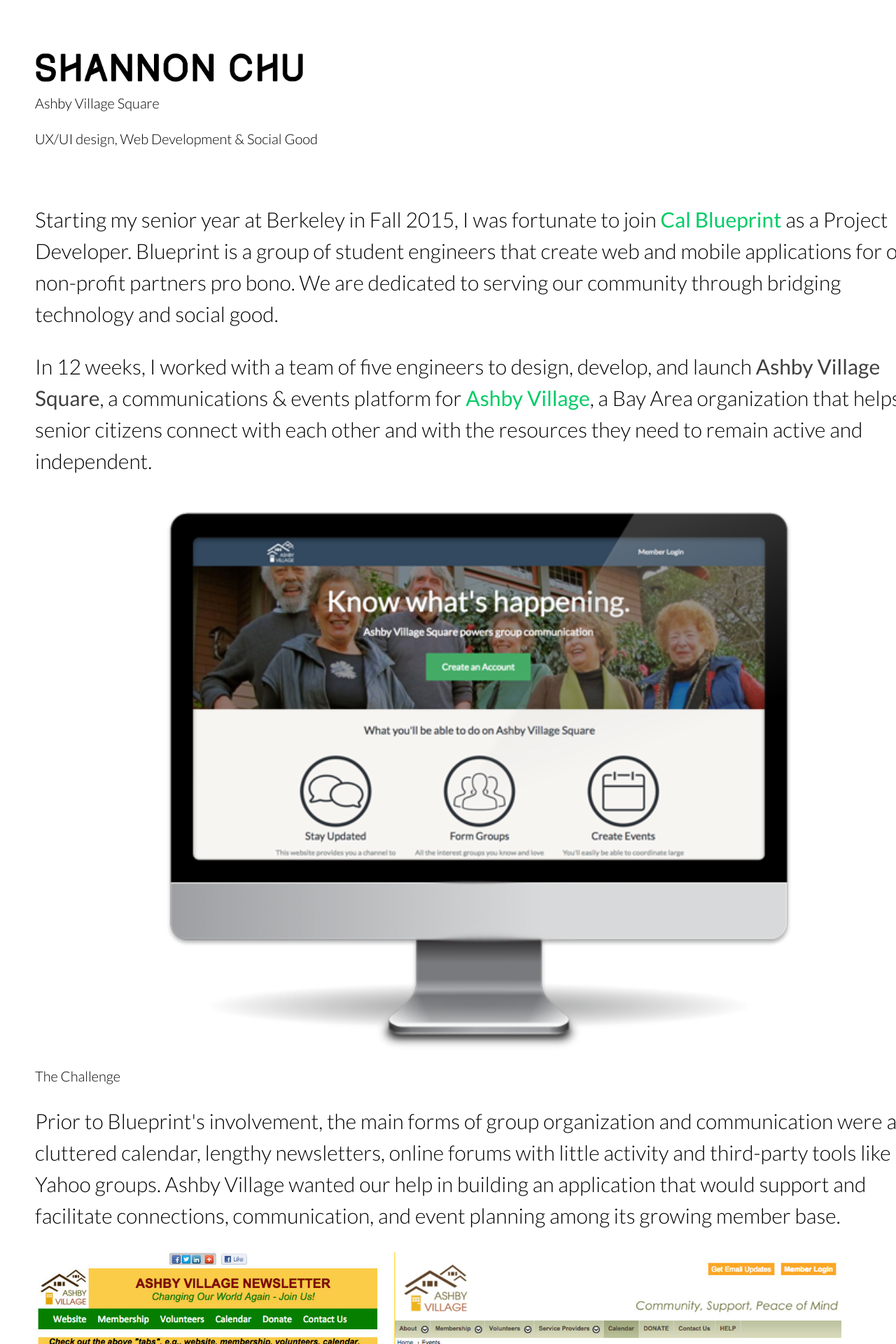
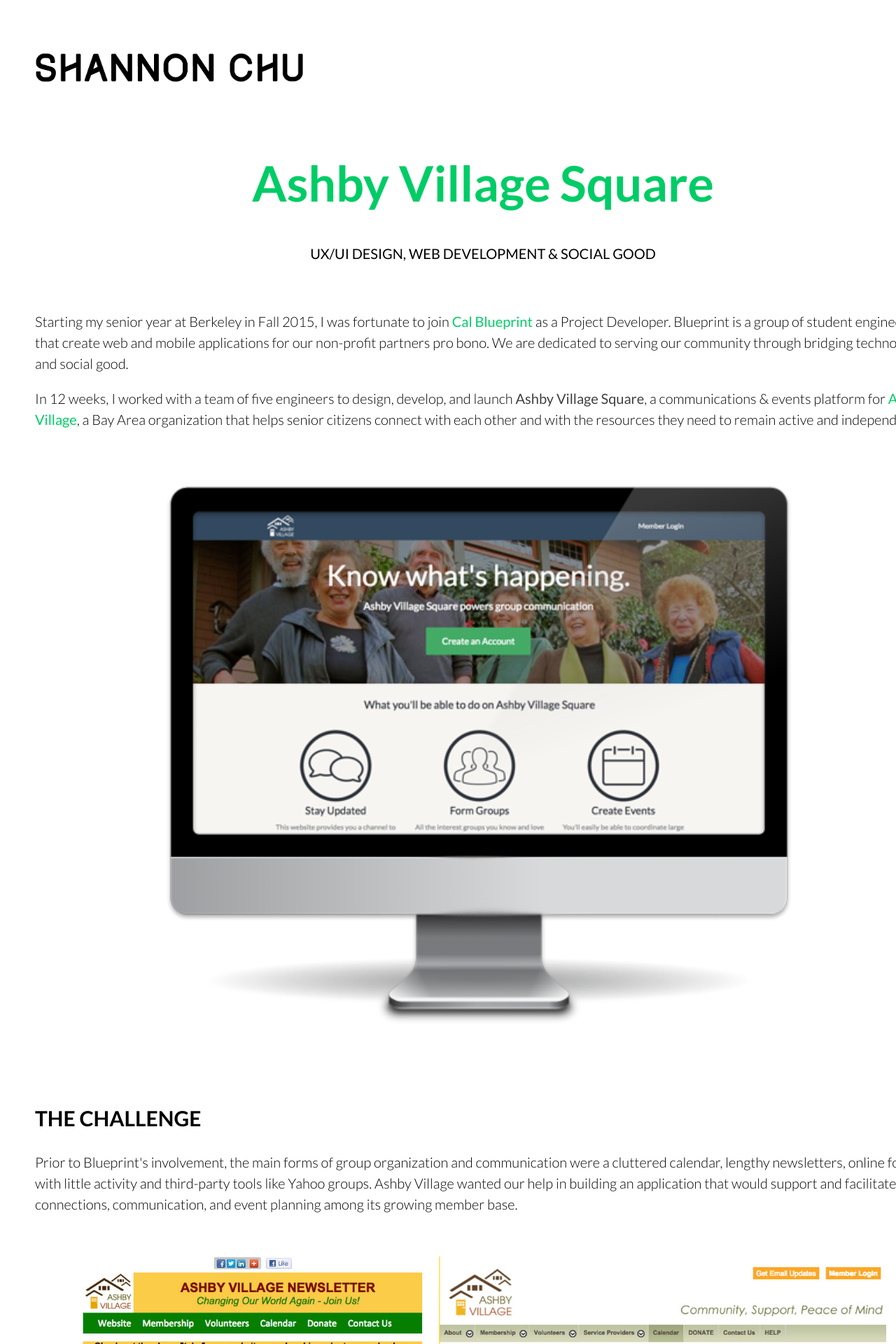
Before and after one commit to shannonchu/shannonchu.github.io, a Jekyll site: the page built from pages/ashby-village.html, in a window 1280 px wide. Shown: the top 1920 px of the page at 70% size. Built offline with Jekyll 4.4.1, drawn with Linux system fonts in a browser that asks for light colours; nearby versions of some CDN libraries.

Commit message:
project page mobile styles

```diff
--- a/css/main.css
+++ b/css/main.css
@@ -27,7 +27,7 @@
 /* NAVIGATION and FOOTER */
 .header-img {
   padding-top: 25px;
-  width: 90%;
+  width: 80%;
 }
 footer ul {
   padding: 0px;
@@ -108,6 +108,43 @@
 .proj-description {
   margin:0;
 }
+
+/* project pieces */
+  body .portfolio-piece {
+    margin: 0px auto;
+  }
+  .portfolio-piece h1 {
+    padding-top: 50px;
+    font-size: 3.5em;
+    font-weight: 600;
+    color: #00cc66;
+    text-align: center;
+  }
+  .portfolio-piece h4 {
+    text-transform: uppercase;
+    font-weight: 500;
+    font-size: 1em;
+    text-align: center;
+  }
+  .portfolio-piece h3 {
+    text-transform: uppercase;
+    font-weight: 600;
+    font-size: 1.5em;
+  }
+  .portfolio-piece p {
+    font-size: 1em;
+  }
+  .credits {
+    font-family:'Lato', 'Sans-Serif';
+    font-size: .75em !important;
+    font-weight: 400;
+  }
+  .portfolio-piece img, iframe {
+    display: block;
+    margin: 0 auto;
+    margin-top: 60px;
+    margin-bottom: 60px;
+  }
 
 /* ############################# PROJECT PAGES ############################# */
 @media screen and (min-device-width: 1200px) and (max-device-width: 1600px) {
--- a/pages/sis-project.html
+++ b/pages/sis-project.html
@@ -9,10 +9,10 @@
       UC Berkeley's Student Information Systems (SIS) Project is a campus initiative to consolidate all of UC Berkeley's various student information systems into a one-stop-shop student portal: <a class="links" href="http://calcentral.berkeley.edu" target="_newtab">Cal Central.</a>
     </p>
     <p>
-      Since Summer 2015, I have been a UX Design intern for the project, assisting the UX team in transforming the user experiences of 40,000+ campus community members.  My work focuses on bringing the student voice to the desired future state of the Academic Planning & Enrollment efforts of the project, as well as supporting the UX lifecycle around Cal Central development.
+      I was a UX Design intern for the project, assisting the UX team in transforming the user experiences of 40,000+ campus community members.  My work focused on bringing the student voice to the desired future state of the Academic Planning & Enrollment efforts of the project, as well as supporting the UX lifecycle around Cal Central development.
     </p>
     <p>
-      During summer, another intern Drake Myers and I were tasked with creating a map for the archetype journey of what students go through when planning their schedule and enrolling in classes. With the transition to the new system, many of the old campus tools for class planning and enrollment would be retired and replaced. We sought to locate the pain points of current processes and tools, such that the newly implemented student tools would address and improve upon these concerns.
+      Another intern Drake Myers and I were tasked with creating a map for the archetype journey of what students go through when planning their schedule and enrolling in classes. With the transition to the new system, many of the old campus tools for class planning and enrollment would be retired and replaced. We sought to locate the pain points of current processes and tools, such that the newly implemented student tools would address and improve upon these concerns.
     </p>
     <p>
       The video below runs through the map that we created.
@@ -42,7 +42,7 @@
     </p>
     <h3>Future</h3>
     <p>
-      Once Cal Central's development is completed, ScheduleBuilder, a website that students currently use for schedule planning and sharing, will become obsolete.  This Spring, I am working on a calendar sharing project that will replace similar functions and features provided by ScheduleBuilder, but will be integrated with the new class planning and enrollment tool provided in Cal Central.
+      Once Cal Central's development is completed, ScheduleBuilder, a website that students currently use for schedule planning and sharing, will become obsolete.  During the Spring, I am working on a calendar sharing project that will replace similar functions and features provided by ScheduleBuilder, but will be integrated with the new class planning and enrollment tool provided in Cal Central.
     </p>
   </body>
 </div>
```
